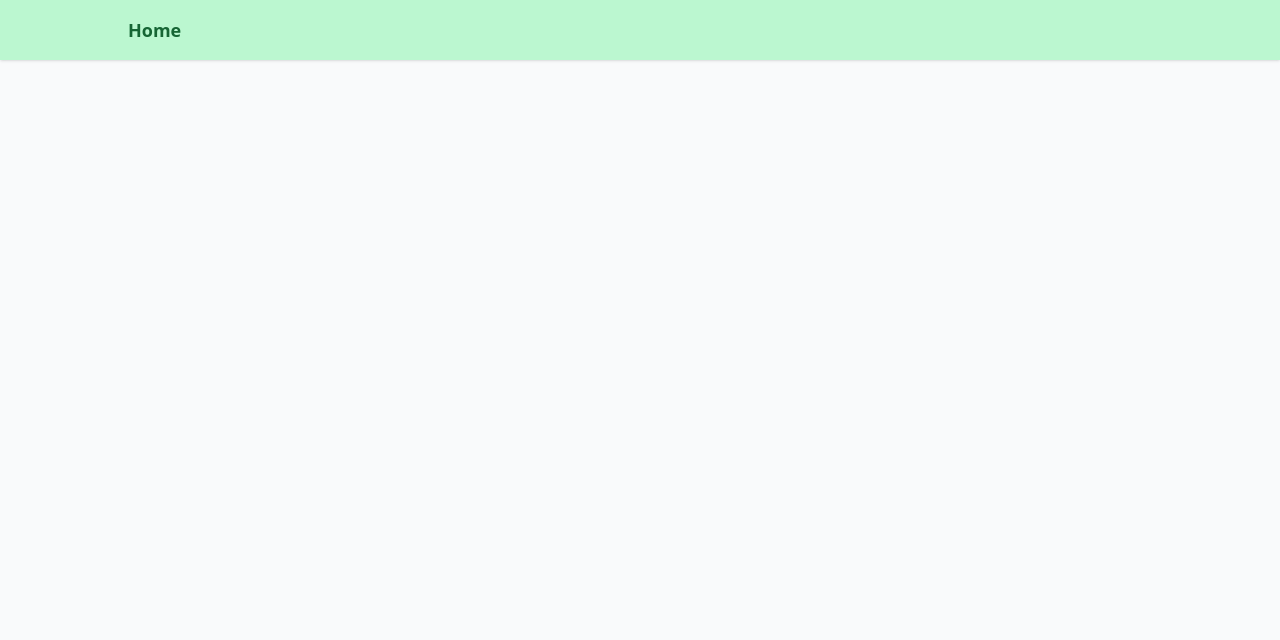
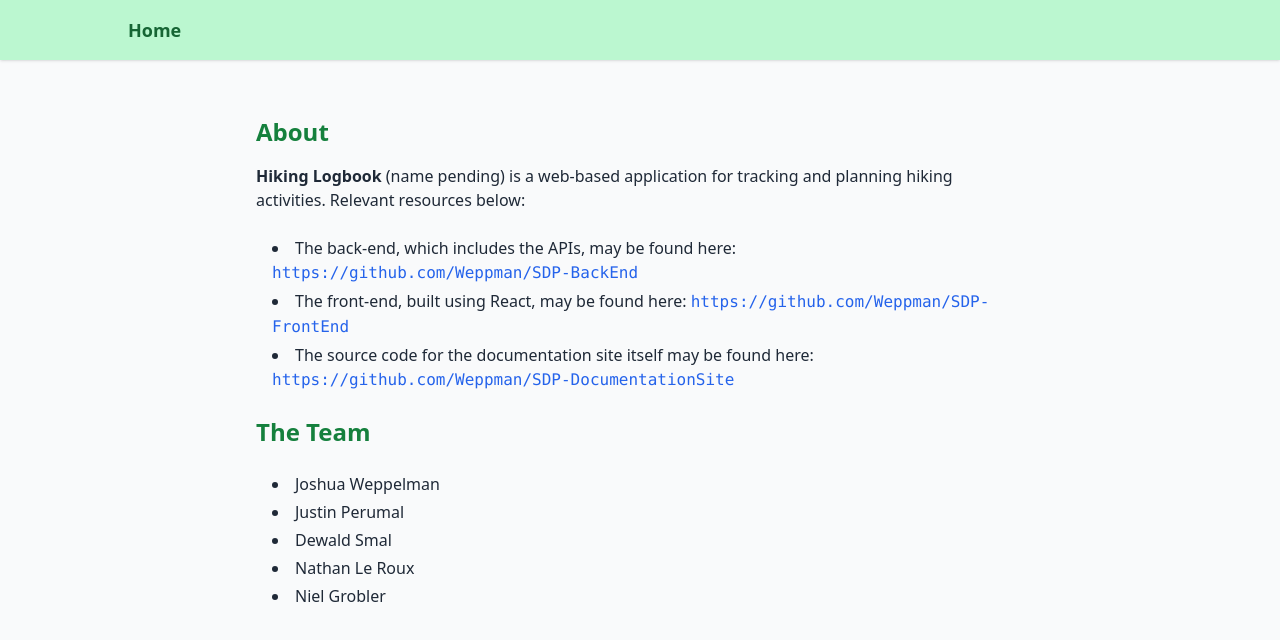
Before and after one commit to Weppman/SDP-DocumentationSite, a React (Create React App) app: page /about in a window 1280 px wide. Before the commit this address had no page. Shown: the top 640 px of the page. Built offline with nearby package versions, Linux system fonts and the light colour scheme.

Commit message:
FEATURE: About page containing links to repositories and names of team members

```diff
--- a/src/App.js
+++ b/src/App.js
@@ -1,6 +1,7 @@
 import { BrowserRouter as Router, Routes, Route } from "react-router-dom";
 import Navbar from "./components/Navbar";
 import Home from "./pages/Home";
+import About from "./pages/About";
 import VersionControl from "./pages/VersionControl";
 import WorkPlanning from "./pages/WorkPlanning";
 import DevelopmentGuides from "./pages/DevelopmentGuides";
@@ -18,6 +19,7 @@ function App() {
         <div className="p-6">
           <Routes>
             <Route path="/" element={<Home />} />
+            <Route path="/about" element={<About />} />
             <Route path="/version-control" element={<VersionControl />} />
             <Route path="/work-planning" element={<WorkPlanning />} />
             <Route path="/development-guides" element={<DevelopmentGuides />} />
--- /dev/null
+++ b/src/pages/About.js
@@ -0,0 +1,52 @@
+function About() {
+  return (
+    <div className="max-w-3xl mx-auto mt-8">
+      <h2 className="text-2xl font-bold text-green-700 mb-4">About</h2>
+
+      <p className="mb-6">
+        <strong>Hiking Logbook</strong> (name pending) is a web-based application for tracking and planning hiking activities.
+        Relevant resources below:
+      </p>
+
+      <ul className="mb-6 list-disc list-inside pl-4 space-y-1">
+        <li>The back-end, which includes the APIs, may be found here: <a
+          href="https://github.com/Weppman/SDP-BackEnd"
+          className="font-mono text-blue-600 hover:underline hover:text-blue-800 transition-colors"
+          target="_blank"
+          rel="noopener noreferrer"
+        >
+          https://github.com/Weppman/SDP-BackEnd
+        </a></li>
+
+        <li>The front-end, built using React, may be found here: <a
+          href="https://github.com/Weppman/SDP-FrontEnd"
+          className="font-mono text-blue-600 hover:underline hover:text-blue-800 transition-colors"
+          target="_blank"
+          rel="noopener noreferrer"
+        >
+          https://github.com/Weppman/SDP-FrontEnd
+        </a></li>
+
+        <li>The source code for the documentation site itself may be found here: <a
+          href="https://github.com/Weppman/SDP-DocumentationSite"
+          className="font-mono text-blue-600 hover:underline hover:text-blue-800 transition-colors"
+          target="_blank"
+          rel="noopener noreferrer"
+        >
+          https://github.com/Weppman/SDP-DocumentationSite
+        </a></li>
+      </ul>
+
+      <h3 className="text-2xl font-bold text-green-700 mb-6">The Team</h3>
+      <ul className="list-disc list-inside pl-4 space-y-1">
+        <li>Joshua Weppelman</li>
+        <li>Justin Perumal</li>
+        <li>Dewald Smal</li>
+        <li>Nathan Le Roux</li>
+        <li>Niel Grobler</li>
+      </ul>
+    </div>
+  );
+}
+
+export default About;
--- a/src/pages/Home.js
+++ b/src/pages/Home.js
@@ -2,6 +2,7 @@ import { Link } from "react-router-dom";
 
 function Home() {
   const pages = [
+    { name: "About", path: "/about" },
     { name: "Version Control", path: "/version-control" },
     { name: "Work Planning", path: "/work-planning" },
     { name: "Development Guides", path: "/development-guides" },
```
